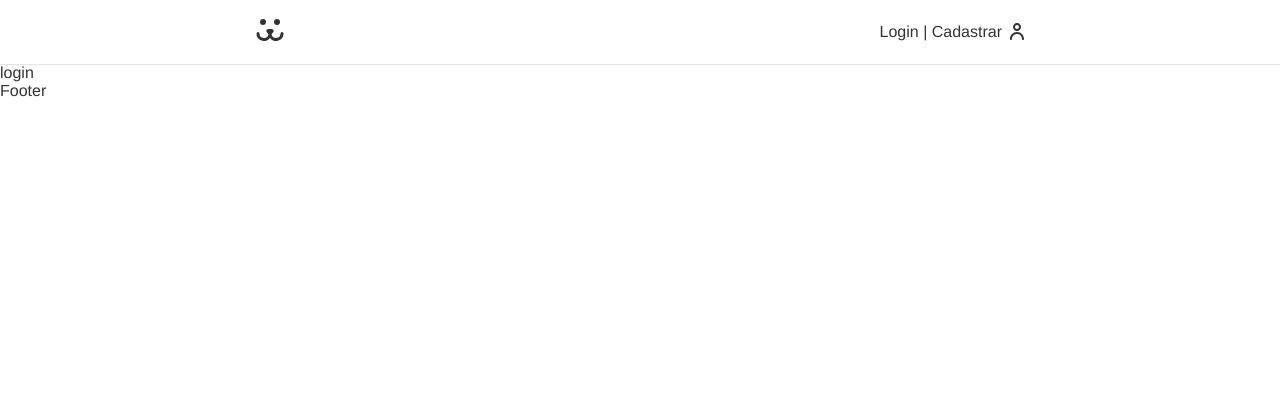
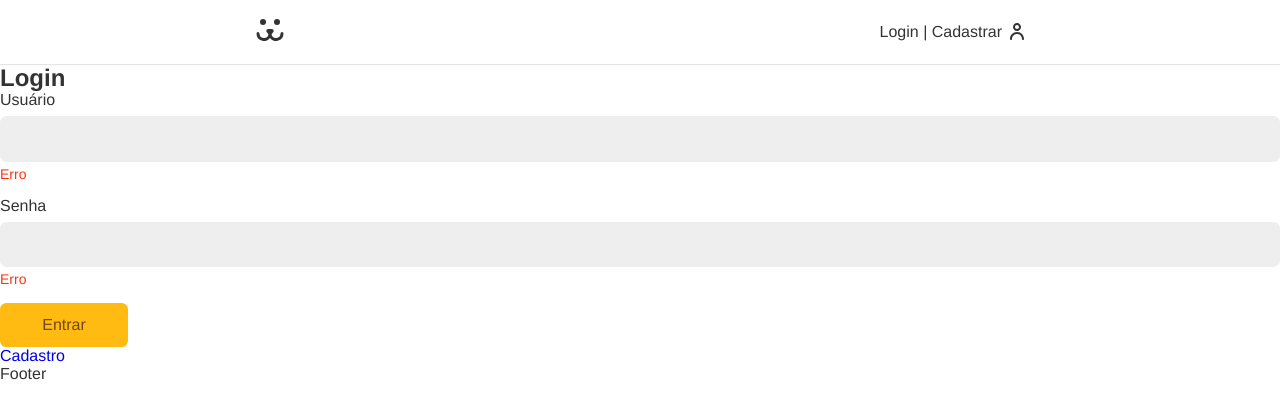
Before and after one commit to SpruceGabriela/dogs, a React (Create React App) app: page /login in a window 1280 px wide. Shown: the top 418 px of the page. Built offline with nearby package versions, Linux system fonts and the light colour scheme.

Commit message:
create components for login form

```diff
--- a/src/App.js
+++ b/src/App.js
@@ -16,7 +16,7 @@ const App = () => {
         <Header />
         <Routes>
           <Route path="/" element={<Home />} />
-          <Route path="/login" element={<Login />} />
+          <Route path="/login/*" element={<Login />} />
         </Routes>
         <Footer />
       </BrowserRouter>
--- /dev/null
+++ b/src/components/Form/Button/Button.js
@@ -0,0 +1,13 @@
+import React from 'react';
+
+import './Button.scss';
+
+const Button = (props) => {
+    return (
+        <button className="button">
+            {props.children}
+        </button>
+    )
+}
+
+export default Button;
--- /dev/null
+++ b/src/components/Form/Button/Button.scss
@@ -0,0 +1,25 @@
+@import '../../../style/variables.scss';
+
+.button {
+    font-size: 1rem;
+    font-family: $type-first;
+    cursor: pointer;
+    border: none;
+    border-radius: .4rem;
+    background-color: $primary-color;
+    color: $text-yellow-dark;
+    padding: 0.8rem 1.2rem;
+    box-sizing: border-box;
+    min-width: 8rem;
+    transition: .1s;
+
+    &:hover, &:focus {
+        outline: none;
+        box-shadow: 0 0 0 3px $secundary-color, 0 0 0 4px $primary-color;
+    }
+
+    &:disabled {
+        opacity: 0.5;
+        cursor: wait;
+    }
+}
--- /dev/null
+++ b/src/components/Form/Input/Input.js
@@ -0,0 +1,23 @@
+import React from 'react';
+
+import './Input.scss';
+
+const Input = (props) => {
+    return (
+        <div className="input__wrapper">
+            <label className="input__label">
+                {props.label}
+            </label>
+            <input
+                className="input"
+                type={props.type}
+                name={props.name}
+                value={props.value}
+                onChange={props.onChange}
+            />
+            <p className="input__error">Erro</p>
+        </div>
+    )
+}
+
+export default Input;
--- /dev/null
+++ b/src/components/Form/Input/Input.scss
@@ -0,0 +1,36 @@
+@import '../../../style/variables.scss';
+
+.input {
+    border: 1px solid #EEE;
+    display: block;
+    width: 100%;
+    font-size: 1rem;
+    padding: .8rem;
+    border-radius: .4rem;
+    background-color: #EEE;
+    transition: .2s;
+
+    &:hover, &:focus {
+        outline: none;
+        border-color: $primary-color;
+        background-color: white;
+        box-shadow: 0 0 0 3px $secundary-color;
+    }
+
+    &__wrapper {
+        margin-bottom: 1rem;
+    }
+
+    &__label {
+        display: block;
+        font-size: 1rem;
+        line-height: 1rem;
+        padding-bottom: .5rem;
+    }
+
+    &__error {
+        color: $error-color;
+        font-size: .875rem;
+        margin-top: .25rem;
+    }
+}
--- a/src/components/Login/Login.js
+++ b/src/components/Login/Login.js
@@ -1,8 +1,20 @@
 import React from 'react';
+import { Routes, Route } from 'react-router-dom';
+import LoginForm from './LoginForm';
+import LoginCreate from './LoginCreate';
+import LoginLost from './LoginLost';
+import LoginReset from './LoginReset';
 
 const Login = () => {
     return (
-       <div>login</div>
+       <div>
+           <Routes>
+               <Route path="/" element={ <LoginForm /> } />
+               <Route path="create" element={ <LoginCreate /> } />
+               <Route path="lost-password" element={ <LoginLost /> } />
+               <Route path="reset-password" element={ <LoginReset/> } />
+           </Routes>
+       </div>
     )
 }
 
--- /dev/null
+++ b/src/components/Login/LoginCreate.js
@@ -0,0 +1,9 @@
+import React from 'react';
+
+const LoginCreate = () => {
+    return (
+       <div>login create</div>
+    )
+}
+
+export default LoginCreate;
--- /dev/null
+++ b/src/components/Login/LoginForm.js
@@ -0,0 +1,57 @@
+import React from 'react';
+import { Link } from 'react-router-dom';
+
+import Input from '../Form/Input/Input';
+import Button from '../Form/Button/Button';
+
+const LoginForm = () => {
+    const [userName, setUserName] = React.useState('');
+    const [password, setPassword] = React.useState('');
+
+    const handleSubmit = (event) => {
+        event.preventDefault();
+
+        fetch('https://dogsapi.origamid.dev/json/jwt-auth/v1/token', {
+            method: 'POST',
+            headers: {
+                'Content-Type': 'application/json'
+            },
+            body: JSON.stringify({
+                username: userName,
+                password: password
+            })
+        })
+        .then((response) => {
+            return response.json();
+        })
+        .then((json) => {
+            console.log(json)
+        })
+    }
+
+    return (
+       <section>
+           <h1>Login</h1>
+           <form action="" onSubmit={handleSubmit}>
+                <Input
+                    label="Usuário"
+                    type="text"
+                    name="username"
+                    value={userName}
+                    onChange={({ target }) => setUserName(target.value)}
+                />
+                <Input
+                    label="Senha"
+                    type="password"
+                    name="password"
+                    value={password}
+                    onChange={({ target }) => setPassword(target.value)}
+                />
+                <Button>Entrar</Button>
+           </form>
+           <Link to="/login/create">Cadastro</Link>
+       </section>
+    )
+}
+
+export default LoginForm;
--- /dev/null
+++ b/src/components/Login/LoginLost.js
@@ -0,0 +1,9 @@
+import React from 'react';
+
+const LoginLost = () => {
+    return (
+       <div>login lost</div>
+    )
+}
+
+export default LoginLost;
--- /dev/null
+++ b/src/components/Login/LoginReset.js
@@ -0,0 +1,9 @@
+import React from 'react';
+
+const LoginReset = () => {
+    return (
+       <div>login reset</div>
+    )
+}
+
+export default LoginReset;
--- a/src/style/variables.scss
+++ b/src/style/variables.scss
@@ -1,5 +1,9 @@
 //colors
 $black: #333;
+$primary-color: #FB1;
+$secundary-color: #FEA;
+$text-yellow-dark: #764701;
+$error-color: #F31;
 
 //fonts
 $type-first: 'Helvetica', Arial, sans-serif;
```
Also changed, not shown: src/components/Login/Login.scss (added).
